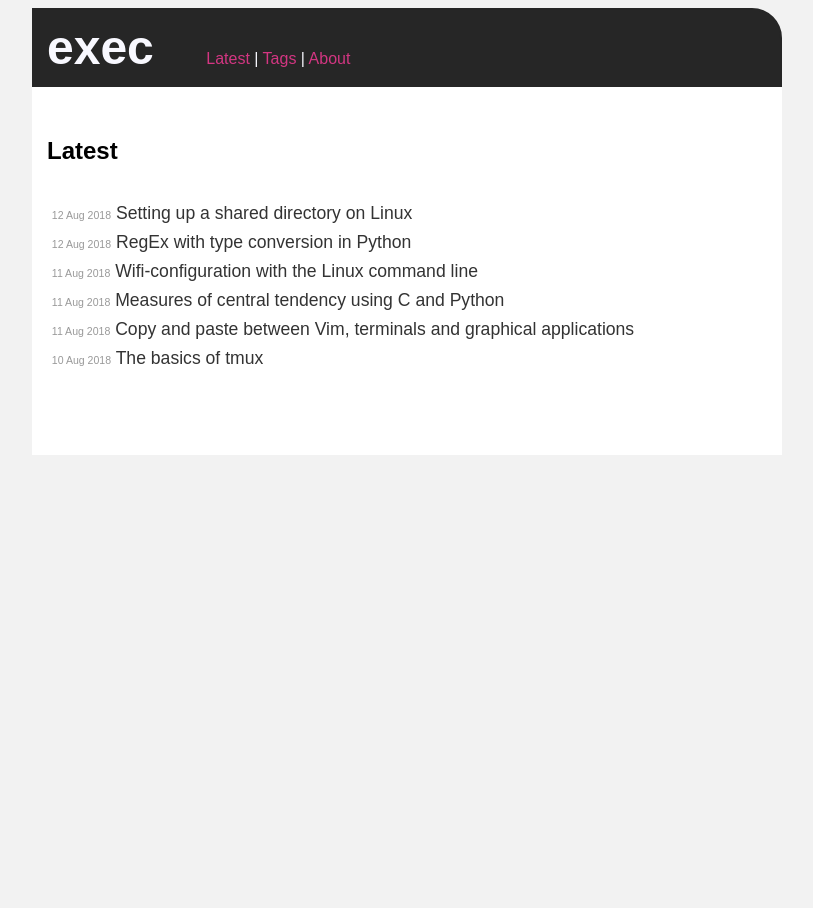
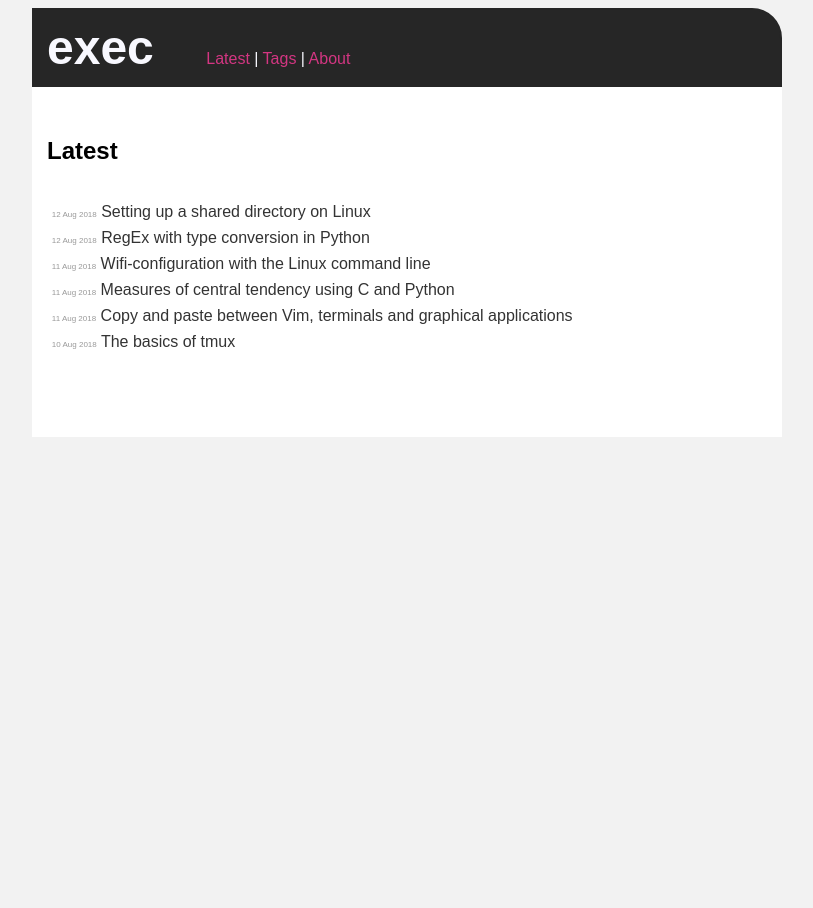
Before and after one commit to execas/execas.github.io, a Jekyll site: the page built from index.html, in a window 1280 px wide. Shown: the whole page, without its empty margins (233-1046 px from the left). Built offline with Jekyll 4.4.1, drawn with Linux system fonts in a browser that asks for light colours.

Commit message:
Update execas.css

```diff
--- a/css/execas.css
+++ b/css/execas.css
@@ -106,14 +106,14 @@ list of matching posts beneath tag name header
 
 
 .tag-posts h3 {
-    font-size: 1.1rem;
+    font-size: 1.0rem;
     margin-right: 0.5rem;
     margin-top: 0;
     display:inline;
     font-weight: normal;
 }
 .tag-posts li small {
-    font-size: 60%;
+    font-size: 50%;
     color: #999;
 }
 
@@ -181,7 +181,7 @@ postinfo: title, date, tags
 
 .post-date {
      font-weight:bold;
-     color: #999;
+     color: #707070;
 }
 .post-tag {
     padding: .2rem .2rem .2rem .2rem;
```
